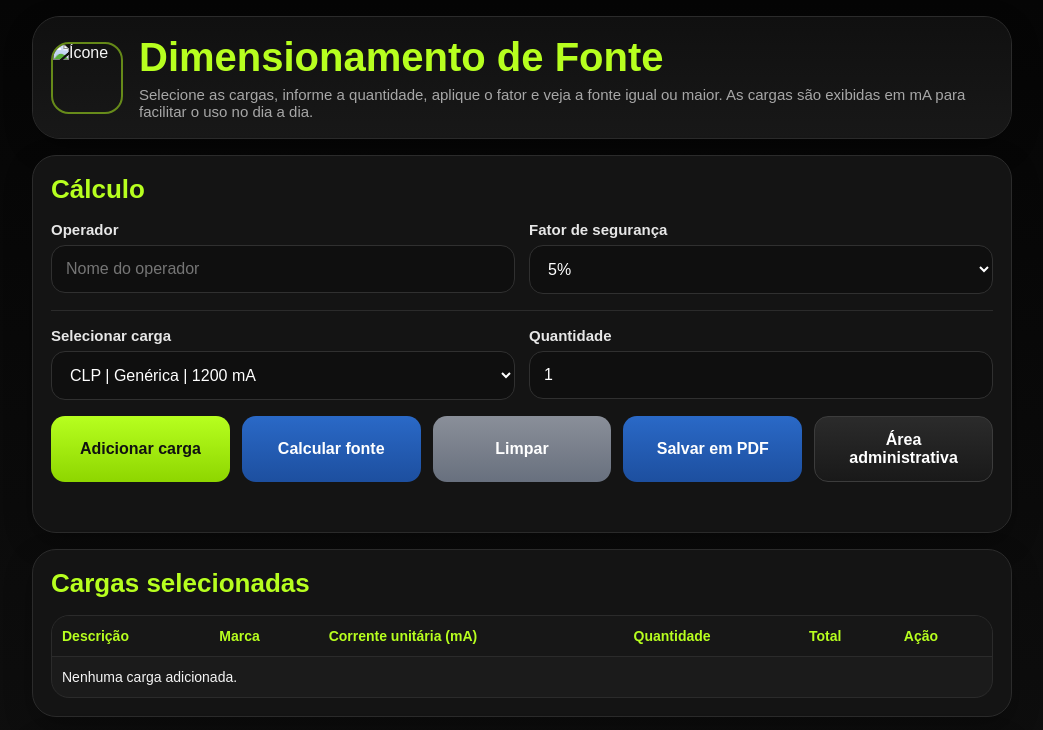
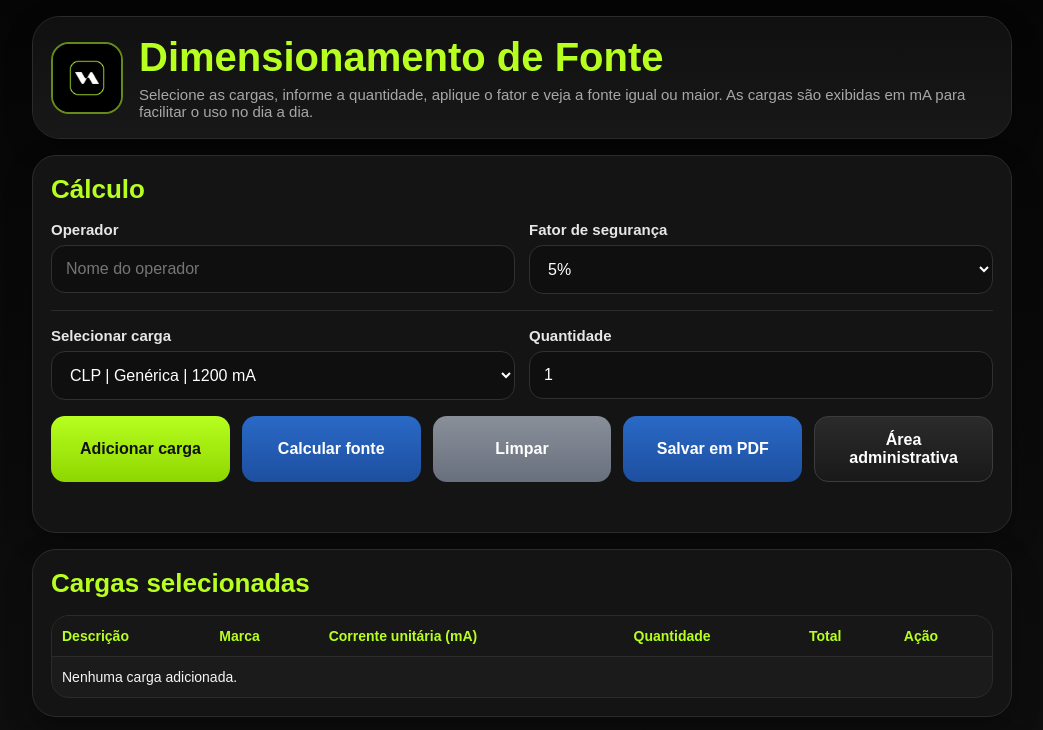
Before and after one commit to GiovaniCitolin/valis-fonte, a plain HTML site: page index.html in a window 1280 px wide. Shown: the top 730 px of the page, without its empty margins (118-1161 px from the left). Drawn offline with Linux system fonts and the light colour scheme.

Commit message:
Add files via upload

```diff
--- a/index.html
+++ b/index.html
@@ -8,7 +8,7 @@
   <meta name="apple-mobile-web-app-status-bar-style" content="black-translucent" />
   <meta name="apple-mobile-web-app-title" content="Fonte Valis" />
   <link rel="manifest" href="manifest.json" />
-  <link rel="apple-touch-icon" href="icons/icon-180.png" />
+  <link rel="apple-touch-icon" href="icon-180.png" />
   <title>Dimensionamento de Fonte</title>
   <style>
     :root{
@@ -79,7 +79,7 @@
 <div class="app">
   <div class="top">
     <div class="top-inner">
-      <img class="logo" src="icons/icon-180.png" alt="Ícone" />
+      <img class="logo" src="icon-180.png" alt="Ícone" />
       <div>
         <h1>Dimensionamento de Fonte</h1>
         <p>Selecione as cargas, informe a quantidade, aplique o fator e veja a fonte igual ou maior. As cargas são exibidas em mA para facilitar o uso no dia a dia.</p>
```
